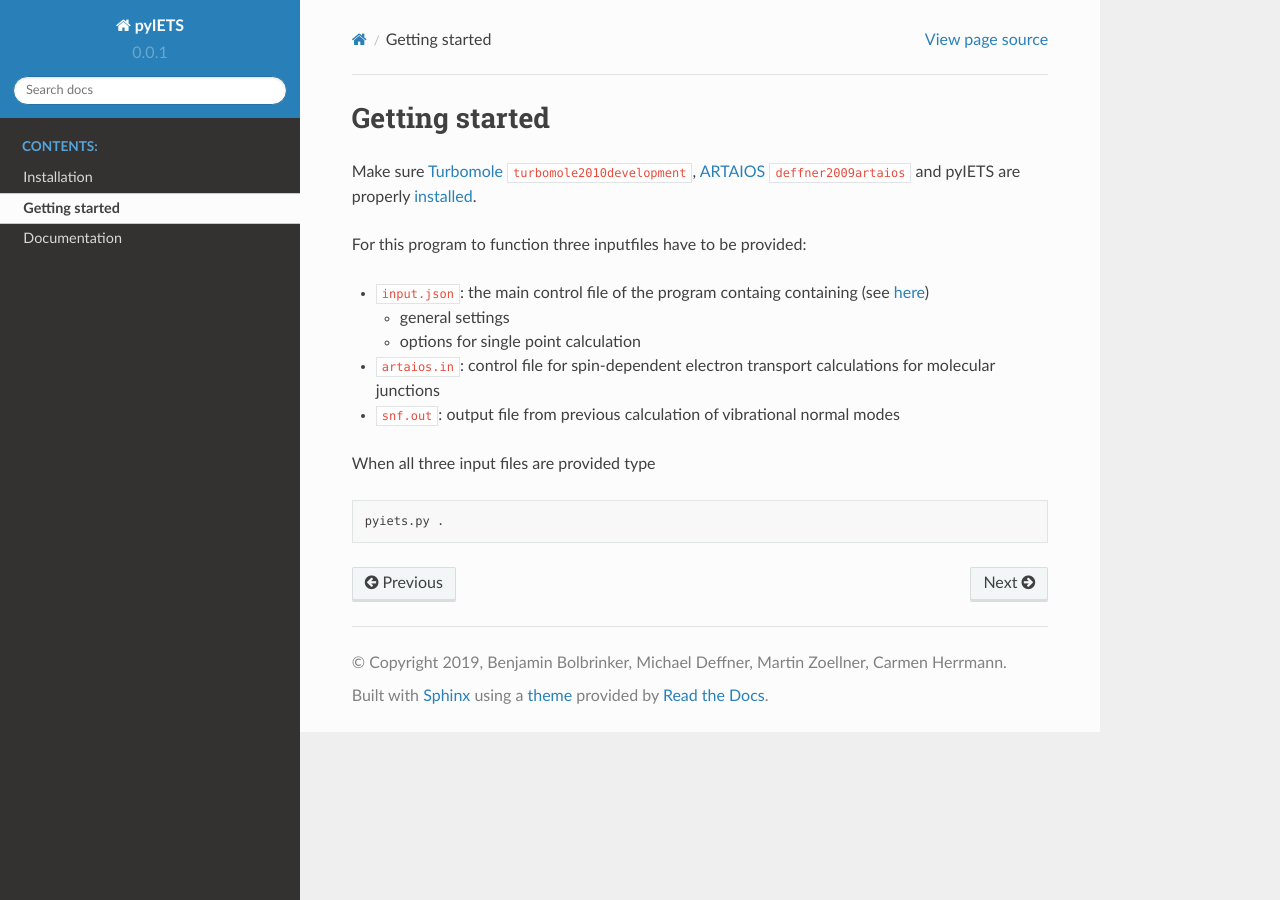
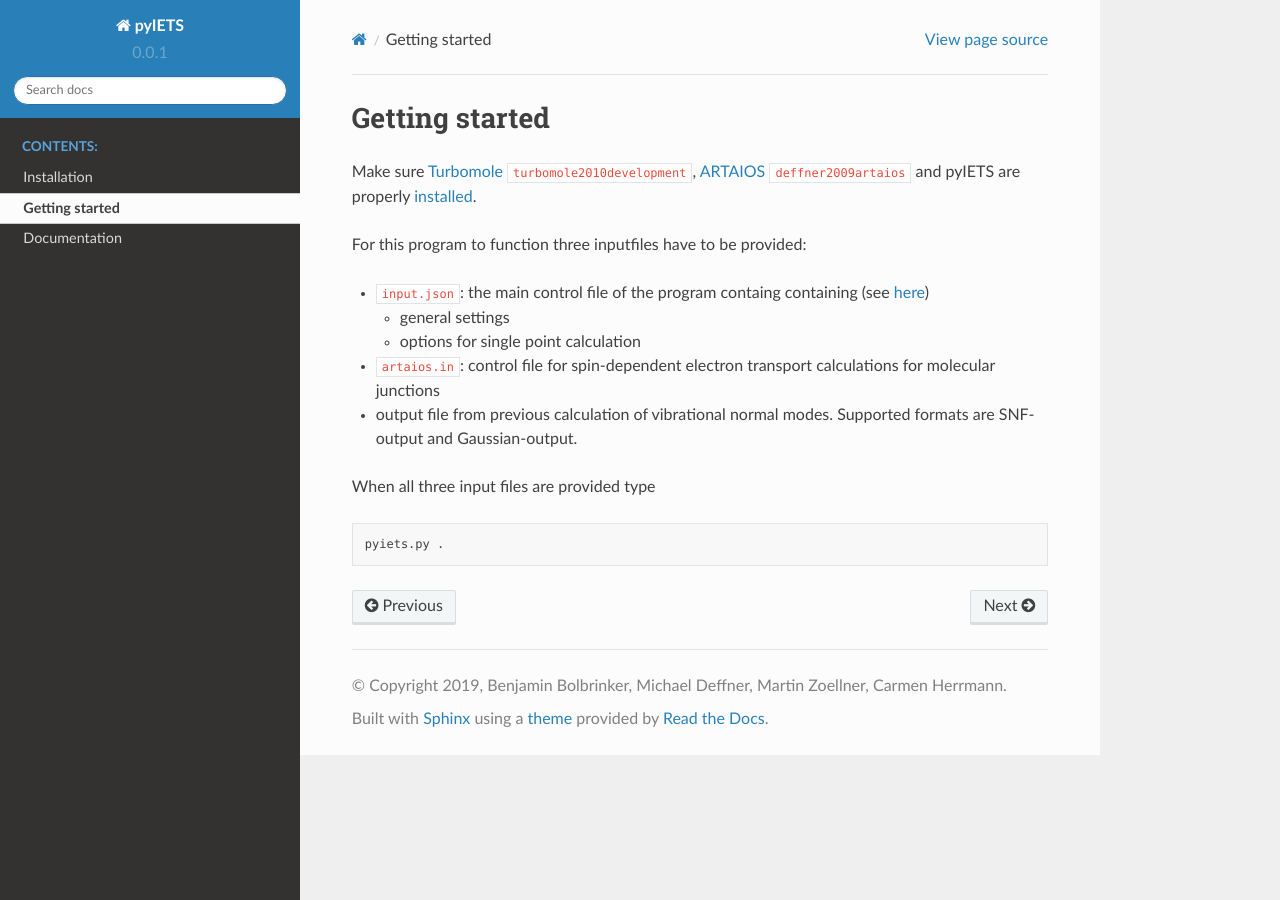
Before and after one commit to benjaminbolbrinker/pyiets, a Sphinx documentation site: the page built from docs/source/intro.rst, in a window 1280 px wide. Built offline with Sphinx 7.4.7 and the Read the Docs theme 2.0.0, drawn with Linux system fonts in a browser that asks for light colours; cross-references to code outside the pages are shown as plain code.

Commit message:
minor doc change

```diff
--- a/docs/source/intro.rst
+++ b/docs/source/intro.rst
@@ -11,7 +11,8 @@ For this program to function three inputfiles have to be provided:
   - options for single point calculation
 
 - :code:`artaios.in`: control file for spin-dependent electron transport calculations for molecular junctions
-- :code:`snf.out`: output file from previous calculation of vibrational normal modes
+
+- output file from previous calculation of vibrational normal modes. Supported formats are SNF-output and Gaussian-output.
 
 
 When all three input files are provided type
```
